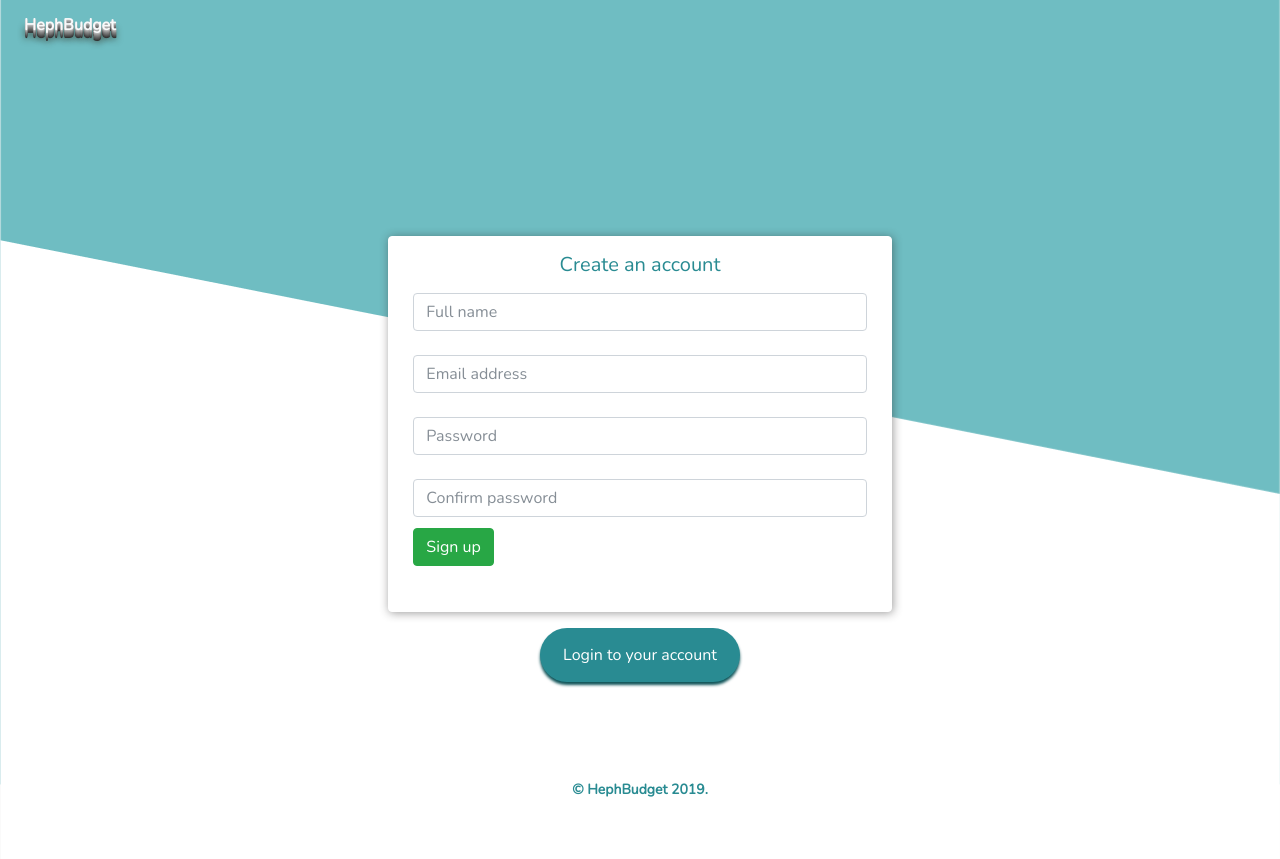
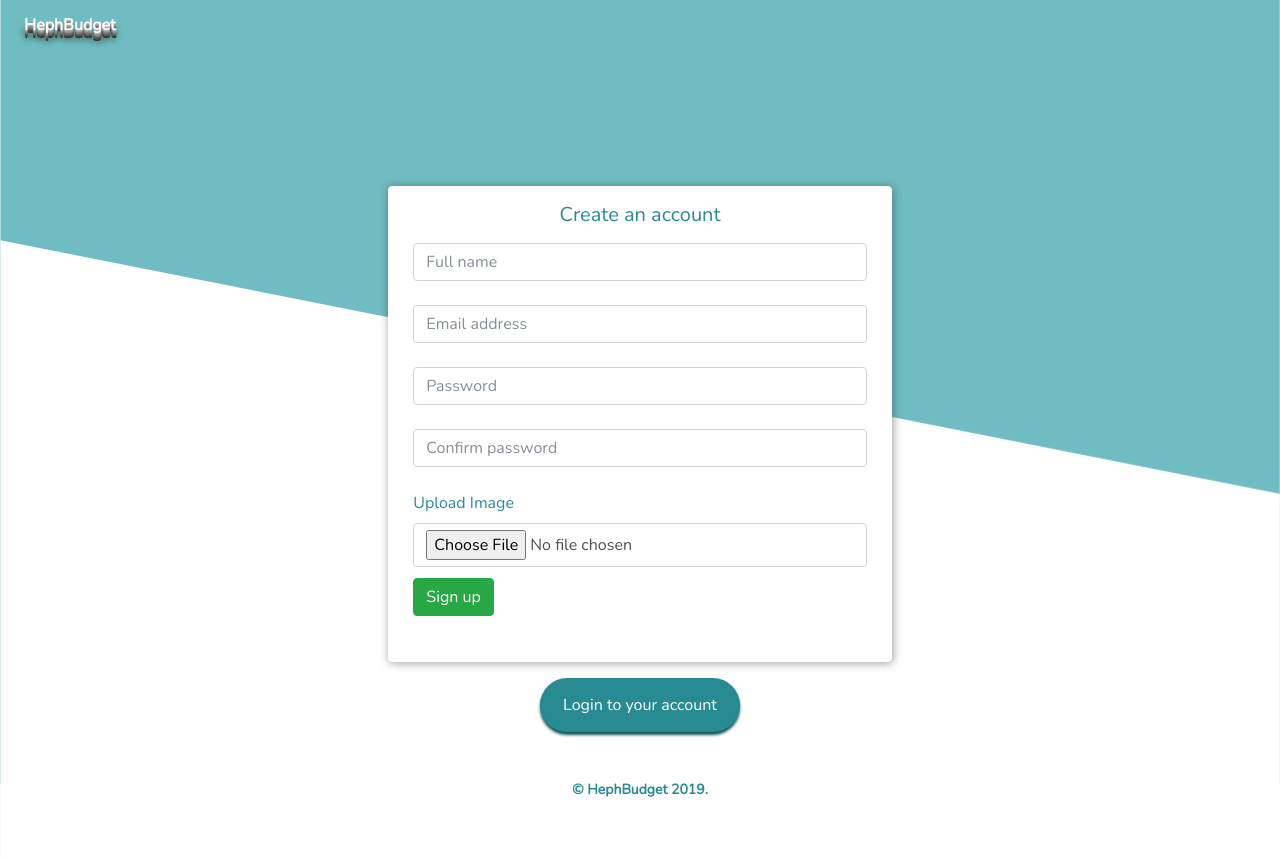
Before and after one commit to hngi/Hephaestus-Budget, a PHP site: page /signup in a window 1280 px wide. Run offline with PHP 8.4, Linux system fonts and the light colour scheme; data that the repository does not hold is empty; some libraries are stand-ins or nearby versions.

Commit message:
input for profile pix

```diff
--- a/signup.php
+++ b/signup.php
@@ -22,7 +22,7 @@
     <p class="p-2 m-0"><a href="index.php" class="nav-link hephbrand text-light h5 font-weight-bold" style="color: inherit">HephBudget</a></p>
     <div class="d-flex position-absolute justify-content-center  align-items-center w-100 h-100">
         <div class="col-md-5">
-            <form method="post" class="px-4 py-3 form">
+        <form method="post" class="px-4 py-3 form" enctype="multipart/form-data">
                 <h5 class="text-center pb-2" style="color: #298b92;">Create an account</h5>
                 <?php if (isset($fbk)) : ?>
                     <div class="alert alert-<?php echo $fbk["color"]; ?>">
@@ -41,6 +41,10 @@
                 <div class="form-group mb-4">
                     <input name="rpass" type="password" placeholder="Confirm password " class="form-control" />
                 </div>
+                <div class="form-group mb-4">
+                    <label style="color: #298b92;">Upload Image</label>
+                    <input name="user_image" type="file" class="form-control" />
+                </div>
                 <div class="form-group">
                     <button type="submit" class="btn btn-success" name="signup" style="position: relative; top: -13px">Sign up</button>
                     <div id="my-signin2" style="display: inline-block; position: relative; left: 40px;"></div>
@@ -48,9 +52,11 @@
                         function onSuccess(googleUser) {
                             console.log('Logged in as: ' + googleUser.getBasicProfile().getName());
                         }
+
                         function onFailure(error) {
                             console.log(error);
                         }
+
                         function renderButton() {
                             gapi.signin2.render('my-signin2', {
                                 'scope': 'profile email',
```
Lines whose indentation alone changed are shown as unchanged.
